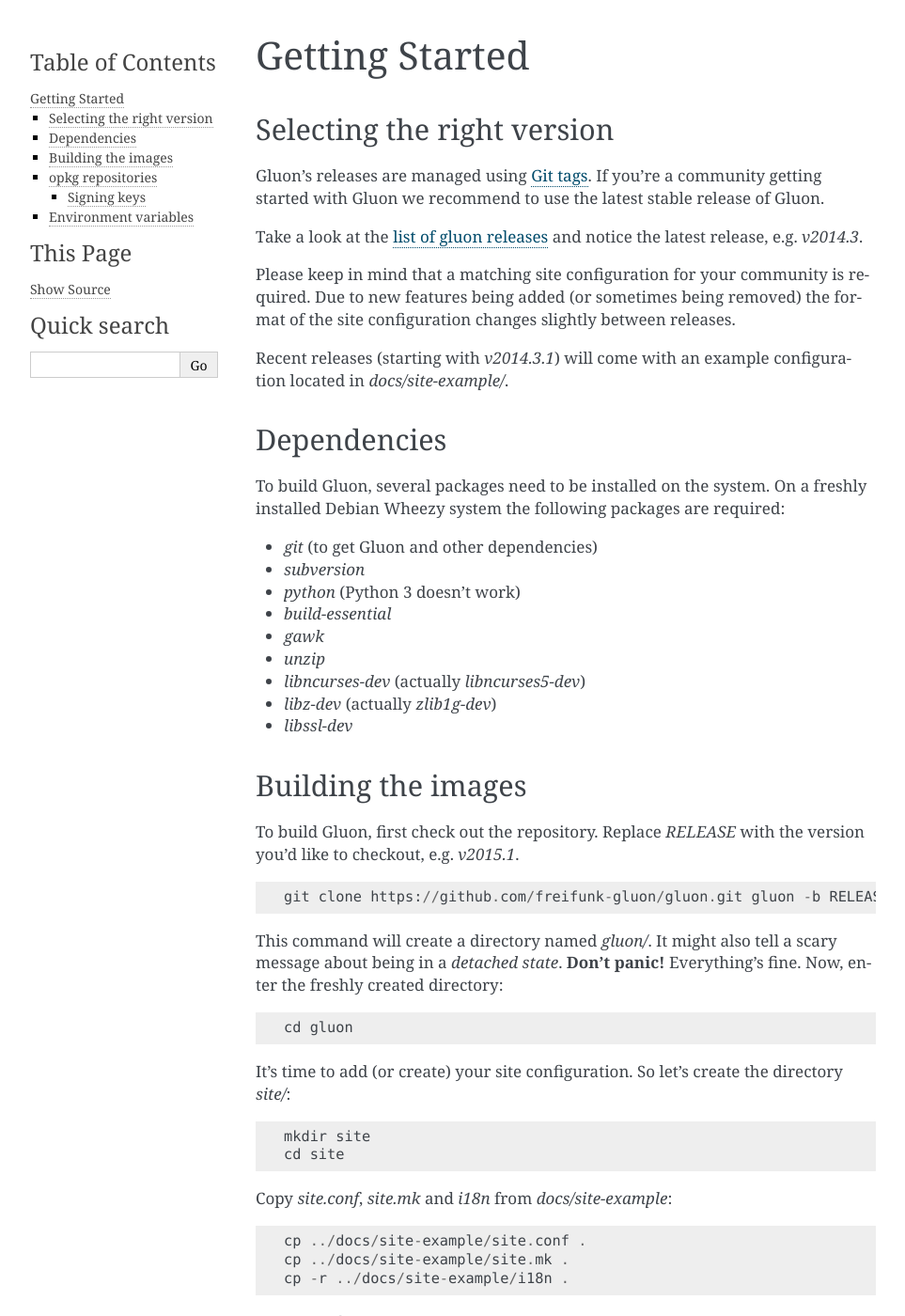
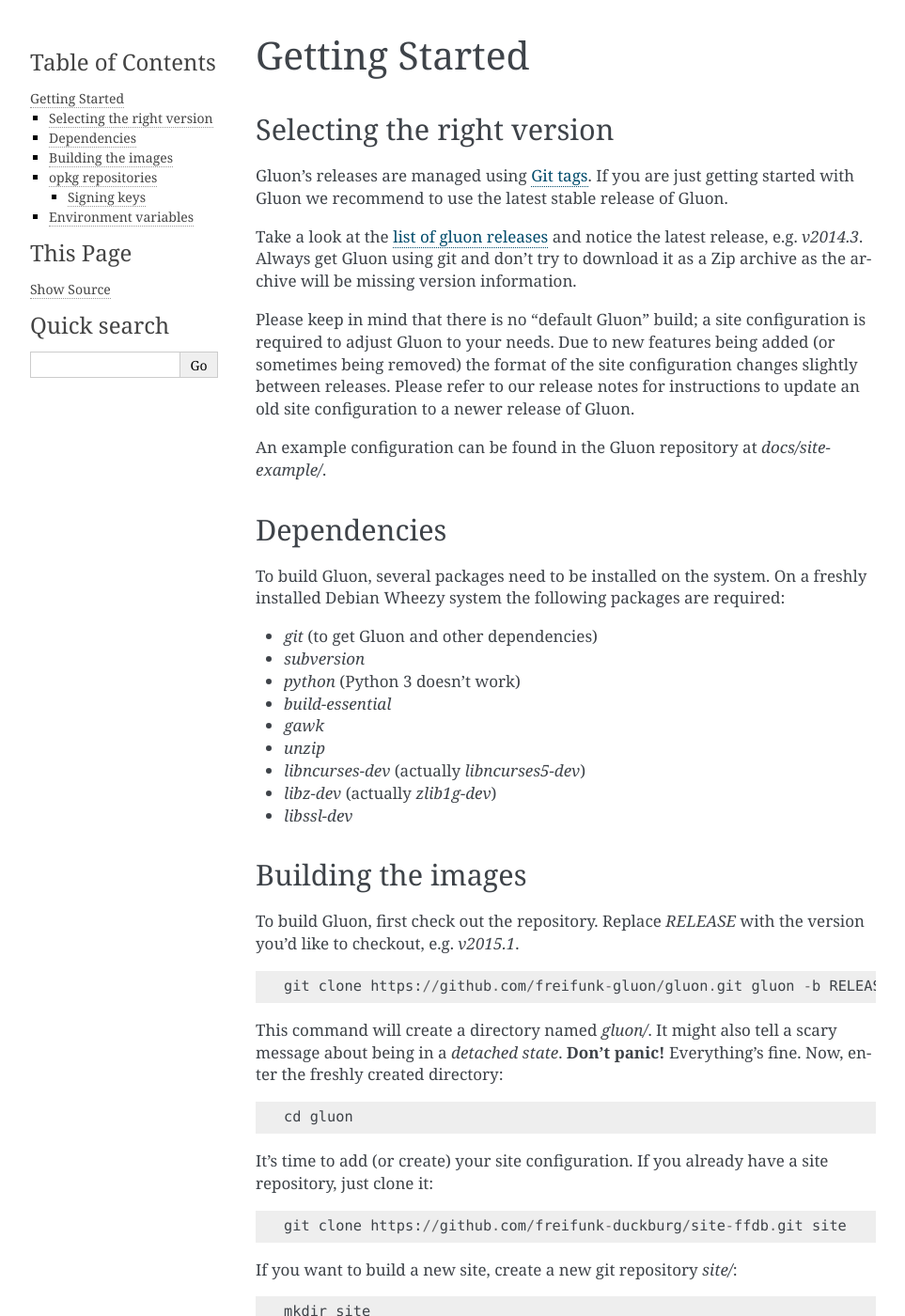
Before and after one commit to freifunk-gluon/gluon, a Sphinx documentation site: the page built from docs/user/getting_started.rst, in a window 1280 px wide and 1400 px high. Shown: the whole window at 94% size, without its empty margins (148-1111 px from the left). Built offline with Sphinx 7.4.7, drawn with Linux system fonts in a browser that asks for light colours; some of the changed text lies outside the part shown.

Commit message:
docs: improve user/getting_started, some minor fixes in user/site
This commit basically does two things: it urges users always to use an own
git repository to manage the site configuration, and it removed all
mentions of "communities" from the "Getting started" page, as it was too
Freifunk-specific.

Other documentation pages (especially the site configuration docs) should
probably be adjusted as well.

```diff
--- a/docs/user/getting_started.rst
+++ b/docs/user/getting_started.rst
@@ -4,18 +4,20 @@
 Selecting the right version
 ---------------------------
 
-Gluon's releases are managed using `Git tags`_. If you're a community getting
+Gluon's releases are managed using `Git tags`_. If you are just getting
 started with Gluon we recommend to use the latest stable release of Gluon.
 
 Take a look at the `list of gluon releases`_ and notice the latest release,
-e.g. *v2014.3*.
+e.g. *v2014.3*. Always get Gluon using git and don't try to download it
+as a Zip archive as the archive will be missing version information.
 
-Please keep in mind that a matching site configuration for your community
-is required. Due to new features being added (or sometimes being removed)
-the format of the site configuration changes slightly between releases.
+Please keep in mind that there is no "default Gluon" build; a site configuration
+is required to adjust Gluon to your needs. Due to new features being added (or
+sometimes being removed) the format of the site configuration changes slightly
+between releases. Please refer to our release notes for instructions to update
+an old site configuration to a newer release of Gluon.
 
-Recent releases (starting with *v2014.3.1*) will come with an example
-configuration located in *docs/site-example/*.
+An example configuration can be found in the Gluon repository at *docs/site-example/*.
 
 .. _Git tags: http://git-scm.com/book/en/Git-Basics-Tagging
 .. _list of gluon releases: https://github.com/freifunk-gluon/gluon/releases
@@ -49,32 +51,34 @@
 This command will create a directory named *gluon/*.
 It might also tell a scary message about being in a *detached state*.
 **Don't panic!** Everything's fine.
-Now, enter the freshly created directory:
-
-::
+Now, enter the freshly created directory::
 
     cd gluon
 
-It's time to add (or create) your site configuration.
-So let's create the directory *site/*:
+It's time to add (or create) your site configuration. If you already
+have a site repository, just clone it::
 
-::
+   git clone https://github.com/freifunk-duckburg/site-ffdb.git site
+
+If you want to build a new site, create a new git repository *site/*::
 
     mkdir site
     cd site
+    git init
 
-Copy *site.conf*, *site.mk* and *i18n* from *docs/site-example*:
-
-::
+Copy *site.conf*, *site.mk* and *i18n* from *docs/site-example*::
 
     cp ../docs/site-example/site.conf .
     cp ../docs/site-example/site.mk .
     cp -r ../docs/site-example/i18n .
 
-Edit these files to match your community, then go back to the top-level Gluon
-directory and build Gluon:
+Edit these files as you see fit and commit them into the site repository.
+Extensive documentation about the site configuration can be found at:
+:doc:`site`. The
+site directory should always be a git repository by itself; committing site-specific files
+to the Gluon main repository should be avoided, as it will make updates more complicated.
 
-::
+Next go back to the top-level Gluon directory and build Gluon::
 
     cd ..
     make update                        # Get other repositories used by Gluon
@@ -93,9 +97,7 @@
 
 You should reserve about 10GB of disk space for each `GLUON_TARGET`.
 
-There are two levels of `make clean`:
-
-::
+There are two levels of `make clean`::
 
     make clean GLUON_TARGET=ar71xx-generic
 
```
Also changed, not shown: other parts of docs/user/getting_started.rst (+1 -1 lines), docs/user/site.rst (+5 -5 lines).
